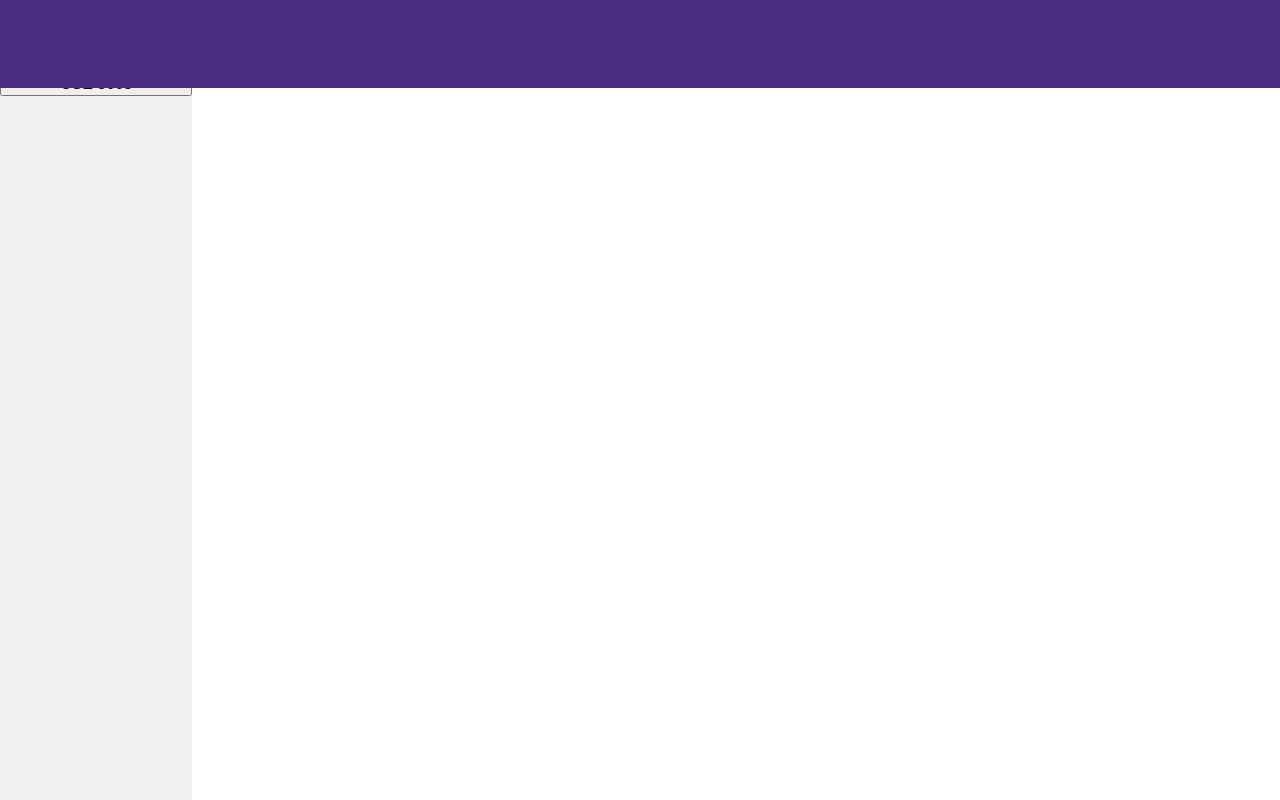
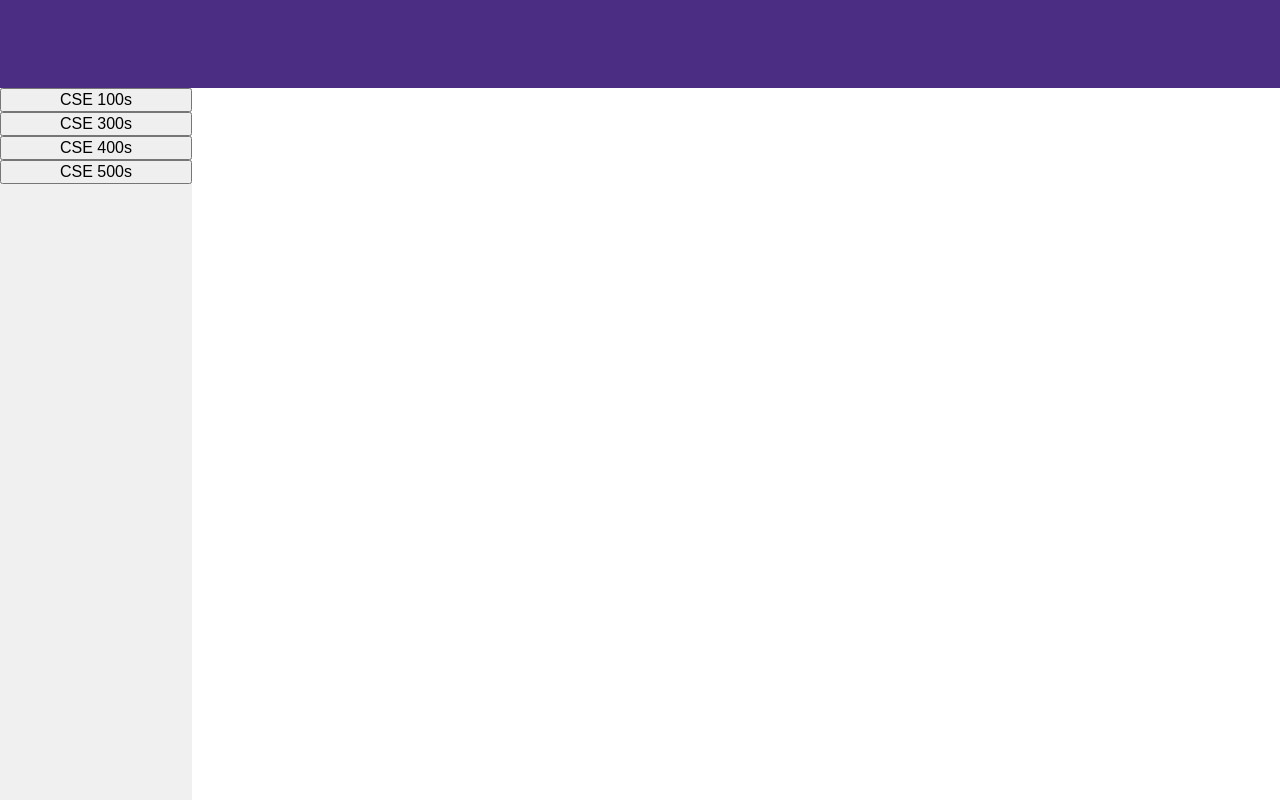
Before and after one commit to twang7310/rate-my-cse, a React (Create React App) app in the folder app/: page / in a window 1280 px wide. Built offline with nearby package versions, Linux system fonts and the light colour scheme.

Commit message:
Sidebar shortened not to overlap with header

```diff
--- a/app/src/Homepage/Homepage.css
+++ b/app/src/Homepage/Homepage.css
@@ -15,8 +15,9 @@
 /* Sidebar css */
 .sidebar {
   background-color: #F0F0F0;
-  height: 100%;
+  height: 89%;
   width: 15%;
+  bottom: 0%;
   position: fixed;
 }
 
```
